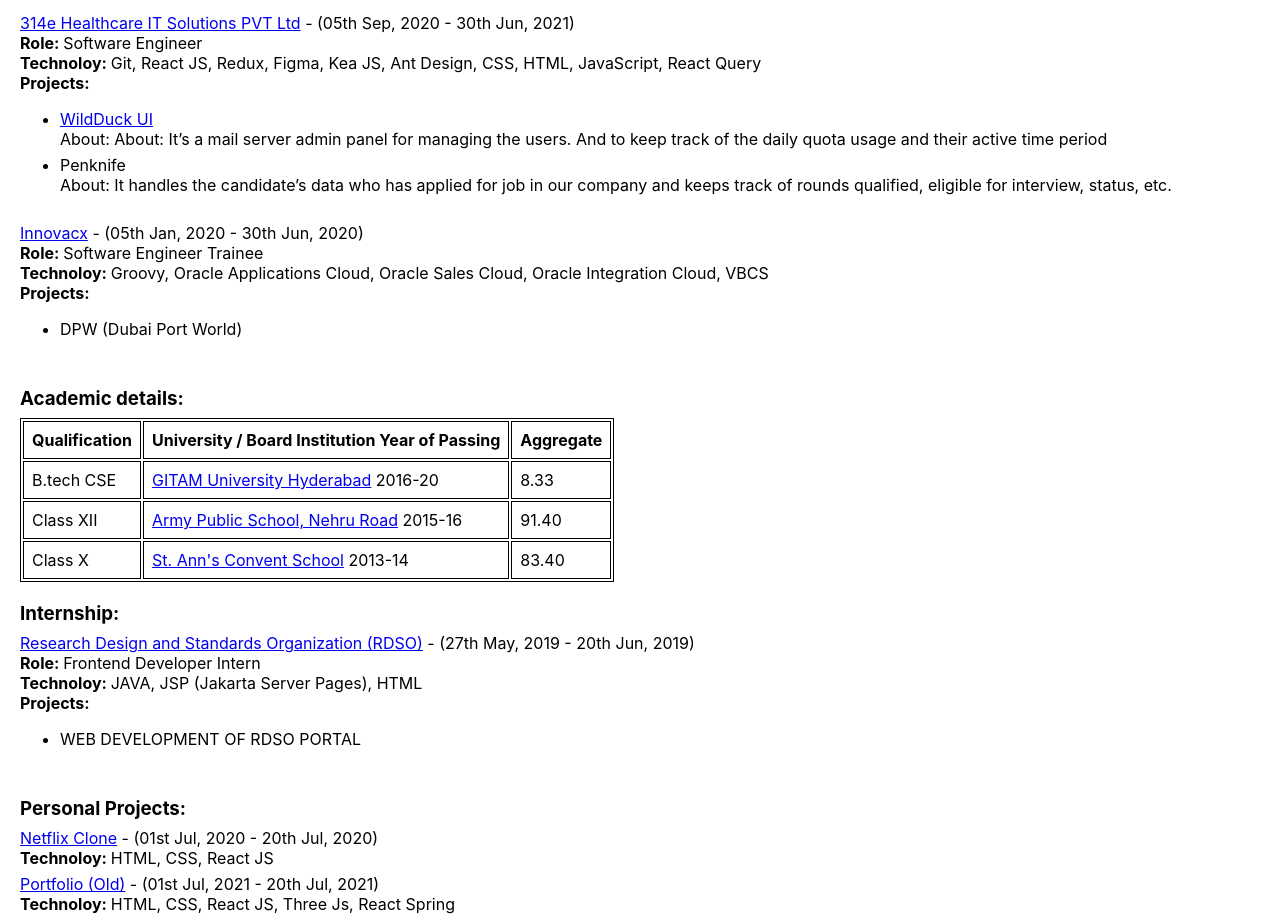
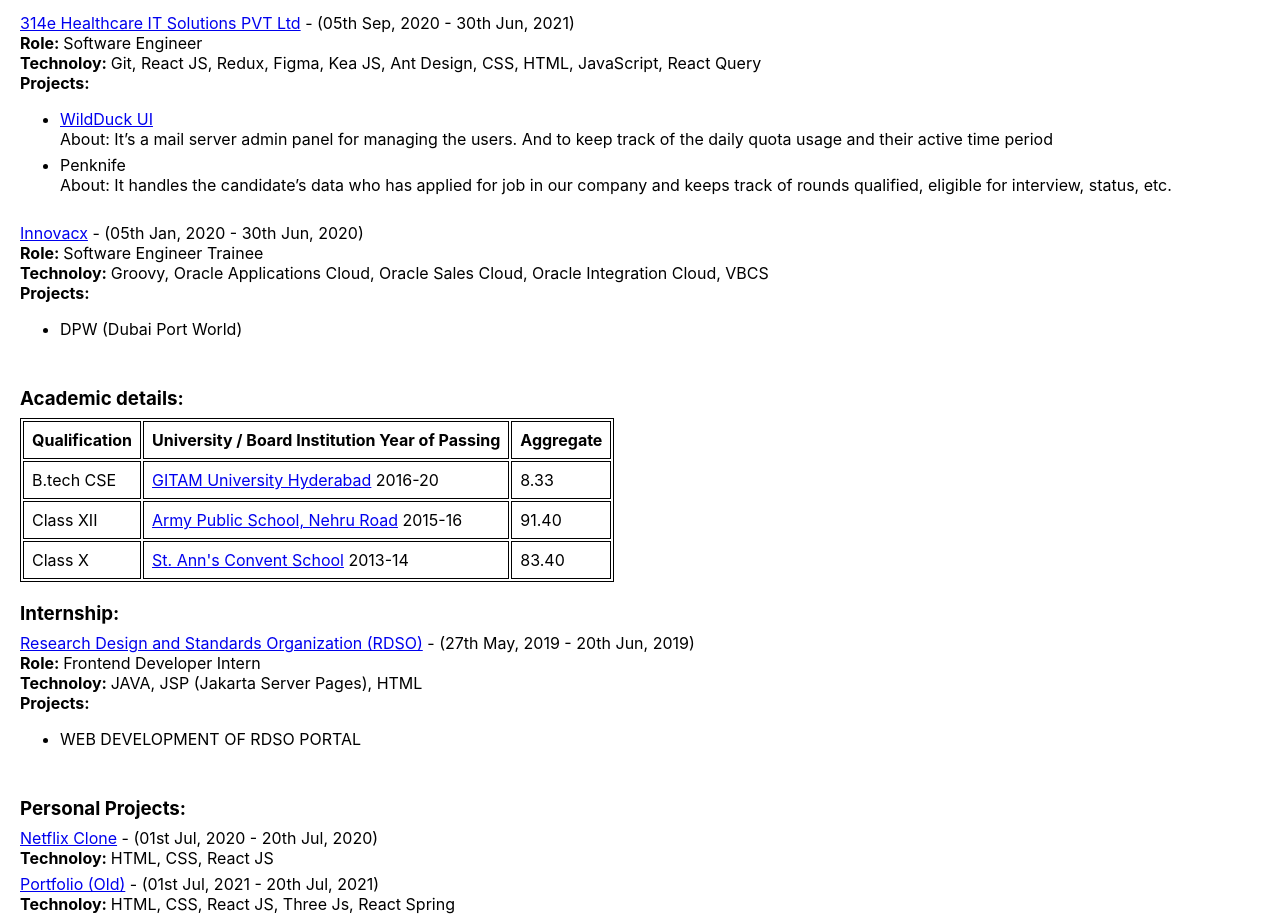
Before and after one commit to ChiragKushwaha/resume, a Next.js app: page / in a window 1280 px wide. Shown: the part 880-1801 px from the top of the page. Built offline with nearby package versions, Linux system fonts and the light colour scheme.

Commit message:
typo fix

```diff
--- a/src/pages/index.tsx
+++ b/src/pages/index.tsx
@@ -163,7 +163,7 @@
         name: 'WildDuck UI',
         url: 'https://docs.wildduck.email/#/additional-software/third-party-projects',
         about:
-          'About: It’s a mail server admin panel for managing the users. And to keep track of the daily quota usage and their active time period'
+          'It’s a mail server admin panel for managing the users. And to keep track of the daily quota usage and their active time period'
       },
       {
         name: 'Penknife',
```
